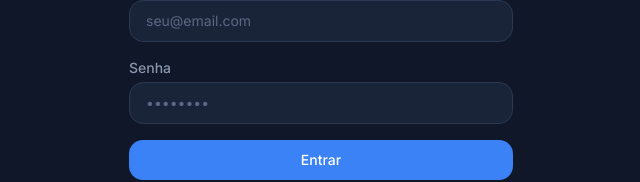
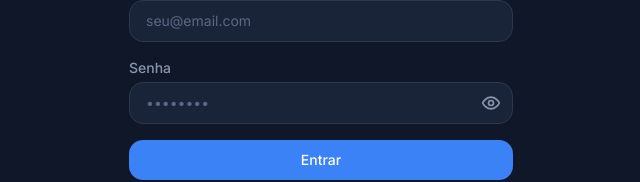
Before and after one commit to gilbertocasf/lead-master-ia, a Next.js app: page /login in a window 1280 px wide. Shown: the part 374-556 px from the top of the page, without its empty margins (319-959 px from the left). Built offline with nearby package versions, Linux system fonts and the light colour scheme; no server answers.

Commit message:
Adicionar botao para mostrar senha no login

```diff
--- /dev/null
+++ b/app/login/PasswordInput.tsx
@@ -0,0 +1,50 @@
+"use client";
+
+import { useState } from "react";
+
+export default function PasswordInput() {
+  const [showPassword, setShowPassword] = useState(false);
+
+  return (
+    <div className="relative">
+      <input
+        id="password"
+        name="password"
+        type={showPassword ? "text" : "password"}
+        required
+        autoComplete="current-password"
+        placeholder="••••••••"
+        className="w-full rounded-xl border border-base-border bg-base-surface pl-4 pr-12 py-2.5 text-sm text-ink placeholder:text-ink-faint focus:border-action focus:outline-none focus:ring-1 focus:ring-action"
+      />
+      <button
+        type="button"
+        onClick={() => setShowPassword((visible) => !visible)}
+        aria-label={showPassword ? "Ocultar senha" : "Mostrar senha"}
+        className="absolute inset-y-0 right-0 flex w-11 items-center justify-center rounded-xl text-ink-muted transition-colors hover:text-ink"
+      >
+        <svg
+          viewBox="0 0 24 24"
+          className="h-5 w-5"
+          fill="none"
+          stroke="currentColor"
+          strokeWidth="2"
+          strokeLinecap="round"
+          strokeLinejoin="round"
+          aria-hidden="true"
+        >
+          {showPassword ? (
+            <>
+              <path d="m3 3 18 18M10.58 10.59a2 2 0 0 0 2.83 2.82" />
+              <path d="M9.88 5.09A10.94 10.94 0 0 1 12 5c7 0 10 7 10 7a13.27 13.27 0 0 1-3.1 4.36M6.61 6.61A13.53 13.53 0 0 0 2 12s3 7 10 7a10.5 10.5 0 0 0 5.39-1.61" />
+            </>
+          ) : (
+            <>
+              <path d="M2 12s3-7 10-7 10 7 10 7-3 7-10 7S2 12 2 12Z" />
+              <circle cx="12" cy="12" r="3" />
+            </>
+          )}
+        </svg>
+      </button>
+    </div>
+  );
+}
--- a/app/login/page.tsx
+++ b/app/login/page.tsx
@@ -2,6 +2,7 @@ import { redirect } from "next/navigation";
 import { createSupabaseServer } from "@/lib/supabase-server";
 import { isMockMode } from "@/lib/supabase";
 import { login } from "./actions";
+import PasswordInput from "./PasswordInput";
 
 export default async function LoginPage({
   searchParams,
@@ -71,15 +72,7 @@ export default async function LoginPage({
             >
               Senha
             </label>
-            <input
-              id="password"
-              name="password"
-              type="password"
-              required
-              autoComplete="current-password"
-              placeholder="••••••••"
-              className="w-full rounded-xl border border-base-border bg-base-surface px-4 py-2.5 text-sm text-ink placeholder:text-ink-faint focus:border-action focus:outline-none focus:ring-1 focus:ring-action"
-            />
+            <PasswordInput />
           </div>
 
           <button
```
